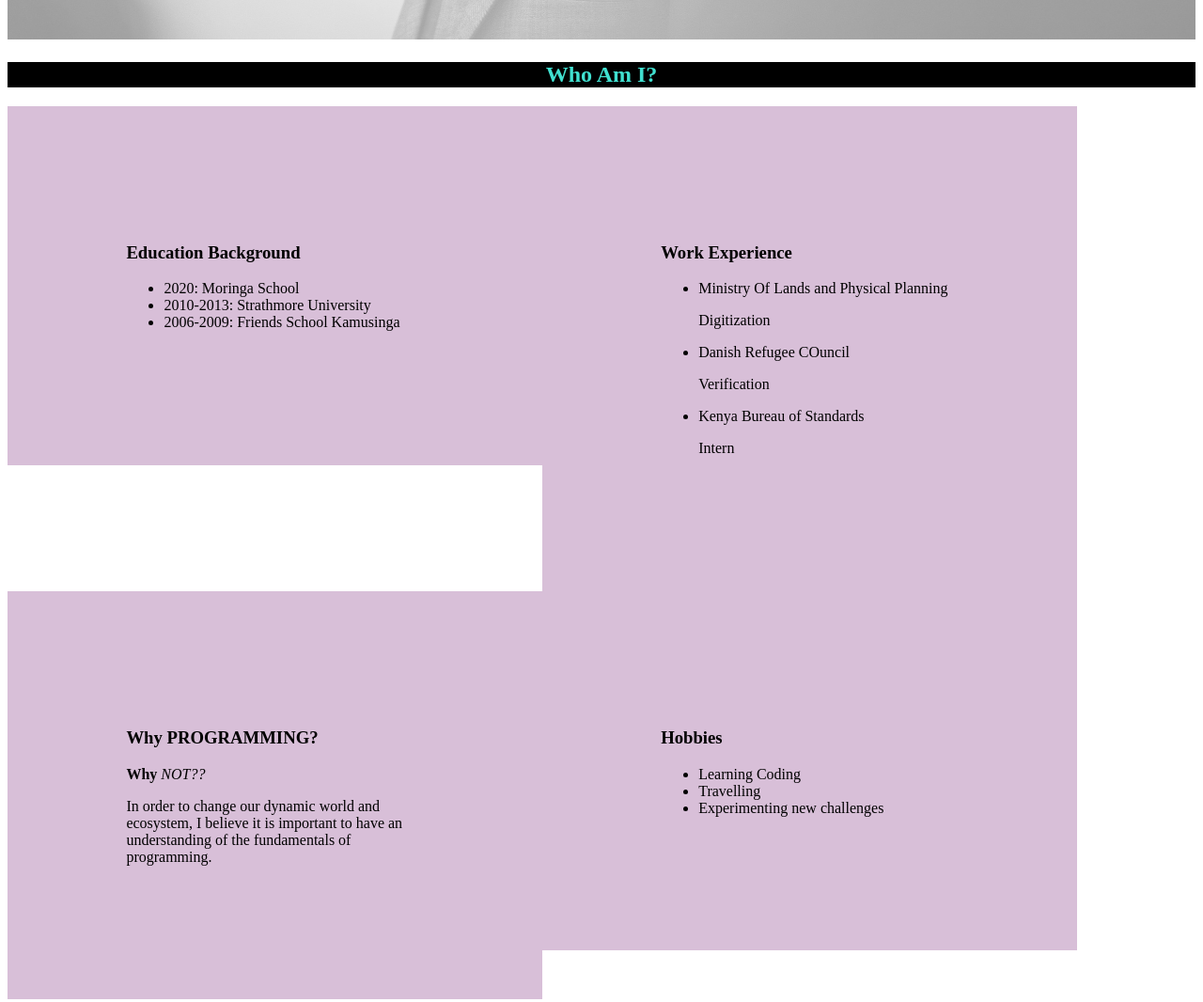
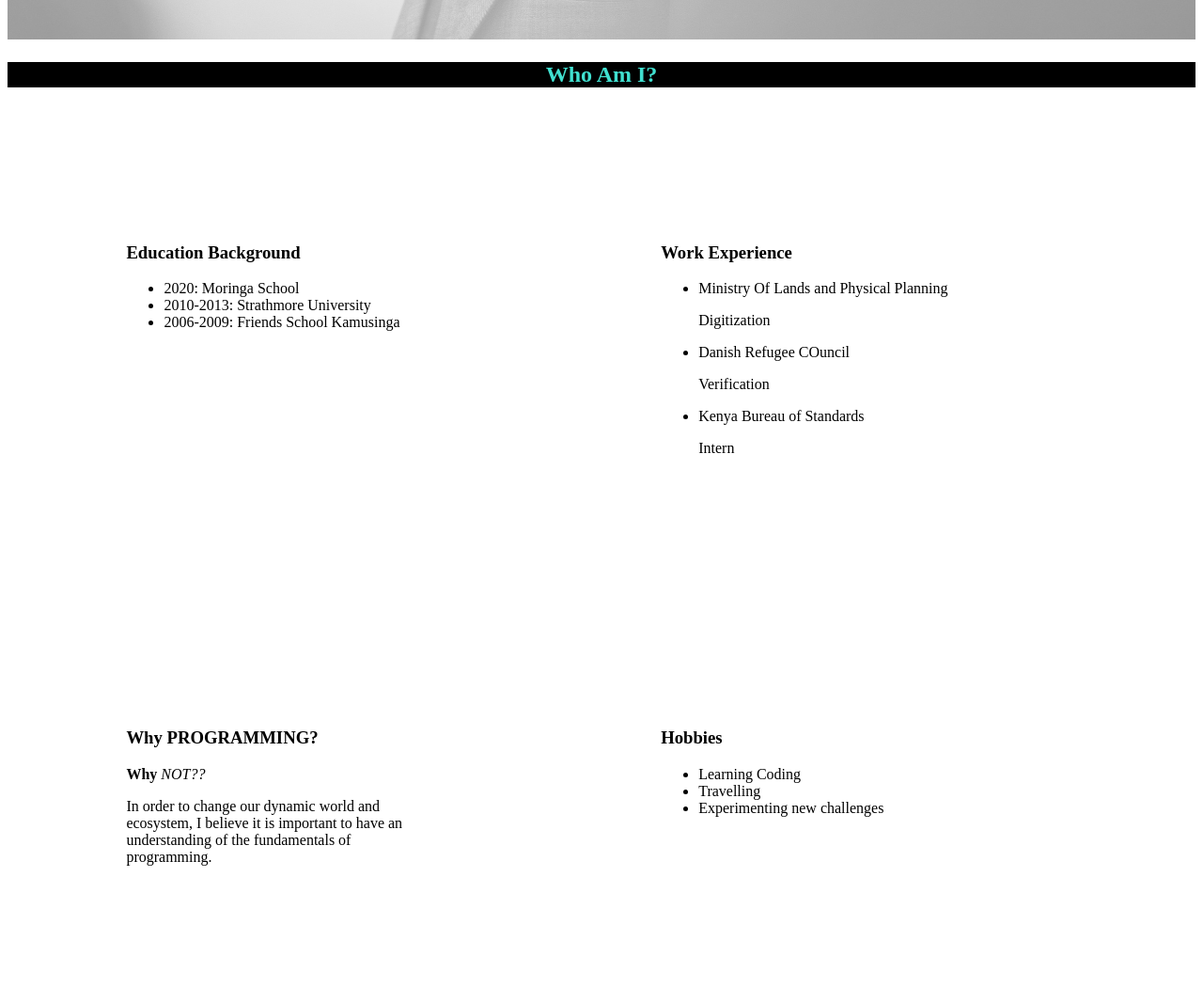
Before and after one commit to Bunoro/portfolio, a plain HTML site: page index.html in a window 1280 px wide. Shown: the part 860-1926 px from the top of the page at 94% size. Drawn offline with Linux system fonts and the light colour scheme.

Commit message:
discard changes initially made in styling

```diff
--- a/css/styles.css
+++ b/css/styles.css
@@ -57,7 +57,6 @@ h1 {
     float: left;
     width: 25%;
     padding: 10%;
-    background-color: thistle;
 }
 .row:after {
     content: "";
```
